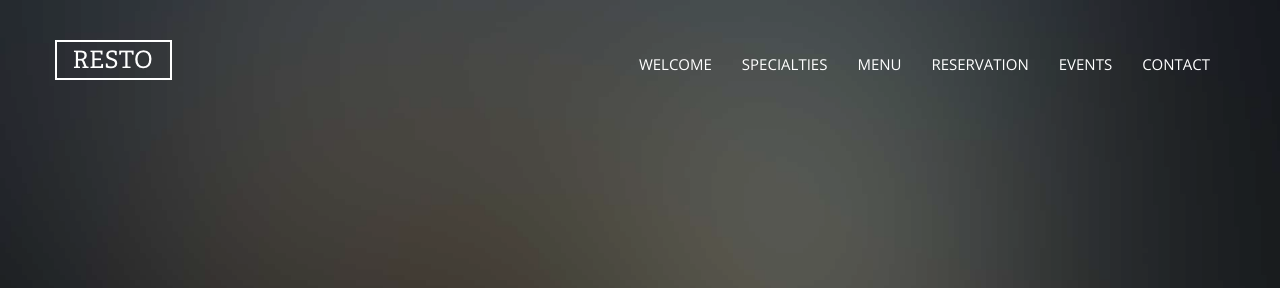
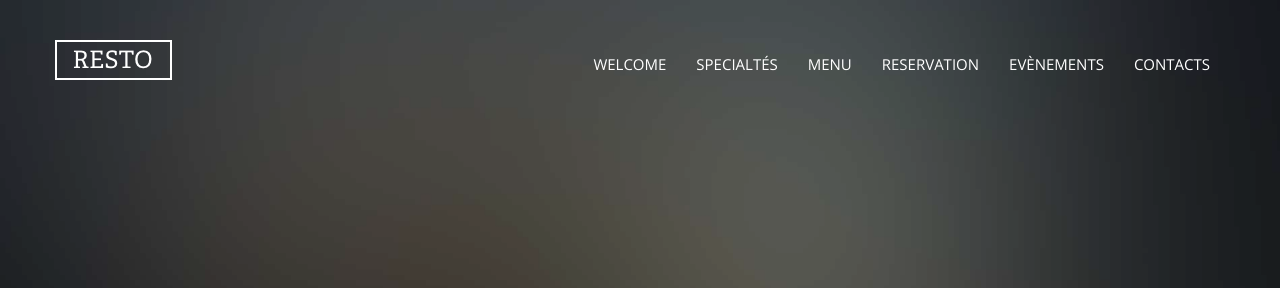
Before and after one commit to KevinKen237/Resto, a website: page index.html in a window 1280 px wide. Shown: the top 288 px of the page. Drawn offline with nearby package versions, Linux system fonts and the light colour scheme; files whose address does not match are found by name.

Commit message:
Traduction des menus

```diff
--- a/index.html
+++ b/index.html
@@ -34,12 +34,12 @@
 
         <div id="navbar-collapse" class="navbar-collapse collapse">
           <ul class="nav navbar-nav navbar-right">
-            <li class="active"><a href="#" data-nav-section="welcome">Welcome</a></li>
-            <li><a href="#" data-nav-section="specialties">Specialties</a></li>
+            <li class="active"><a href="#" data-nav-section="Bienvenue">Welcome</a></li>
+            <li><a href="#" data-nav-section="specialties">Specialtés</a></li>
             <li><a href="#" data-nav-section="menu">Menu</a></li>
             <li><a href="#" data-nav-section="reservation">Reservation</a></li>
-            <li><a href="#" data-nav-section="events">Events</a></li>
-            <li><a href="#" data-nav-section="contact">Contact</a></li>
+            <li><a href="#" data-nav-section="events">Evènements</a></li>
+            <li><a href="#" data-nav-section="contact">Contacts</a></li>
           </ul>
         </div>
       </div>
```
